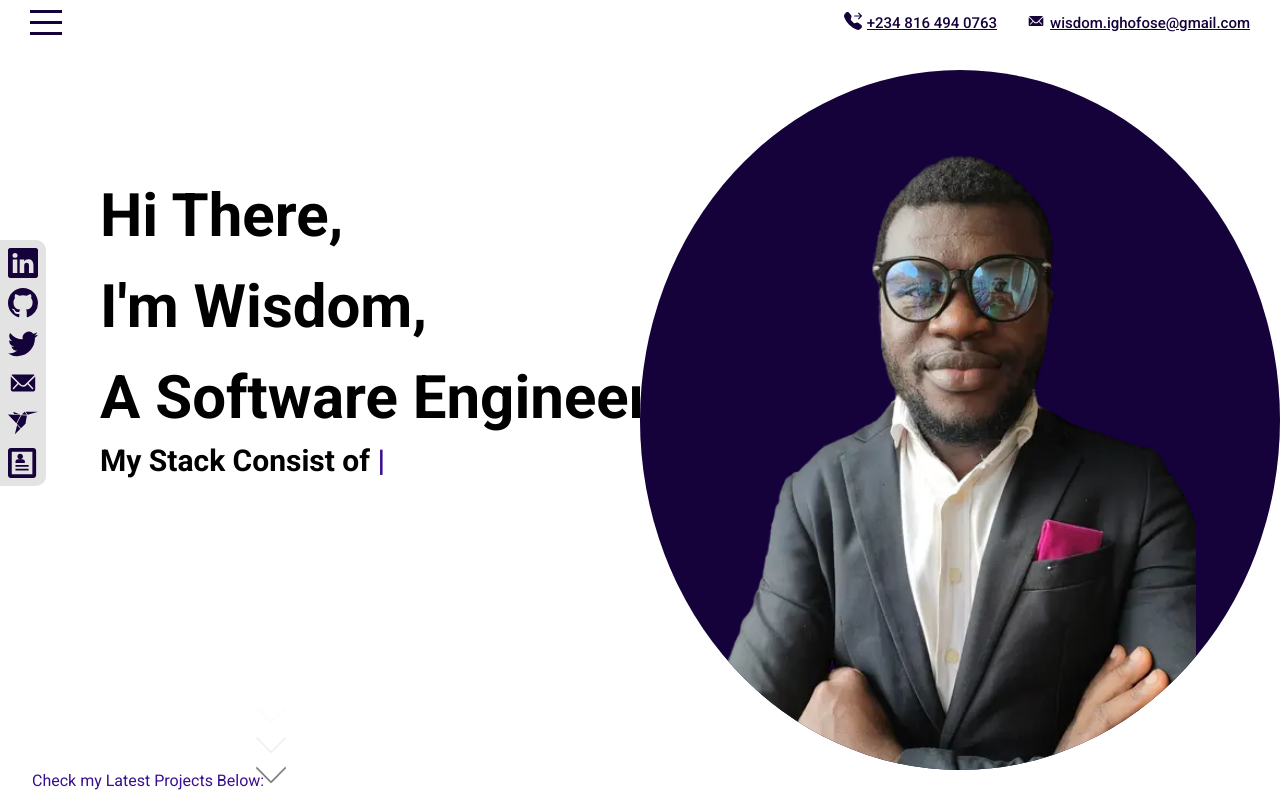
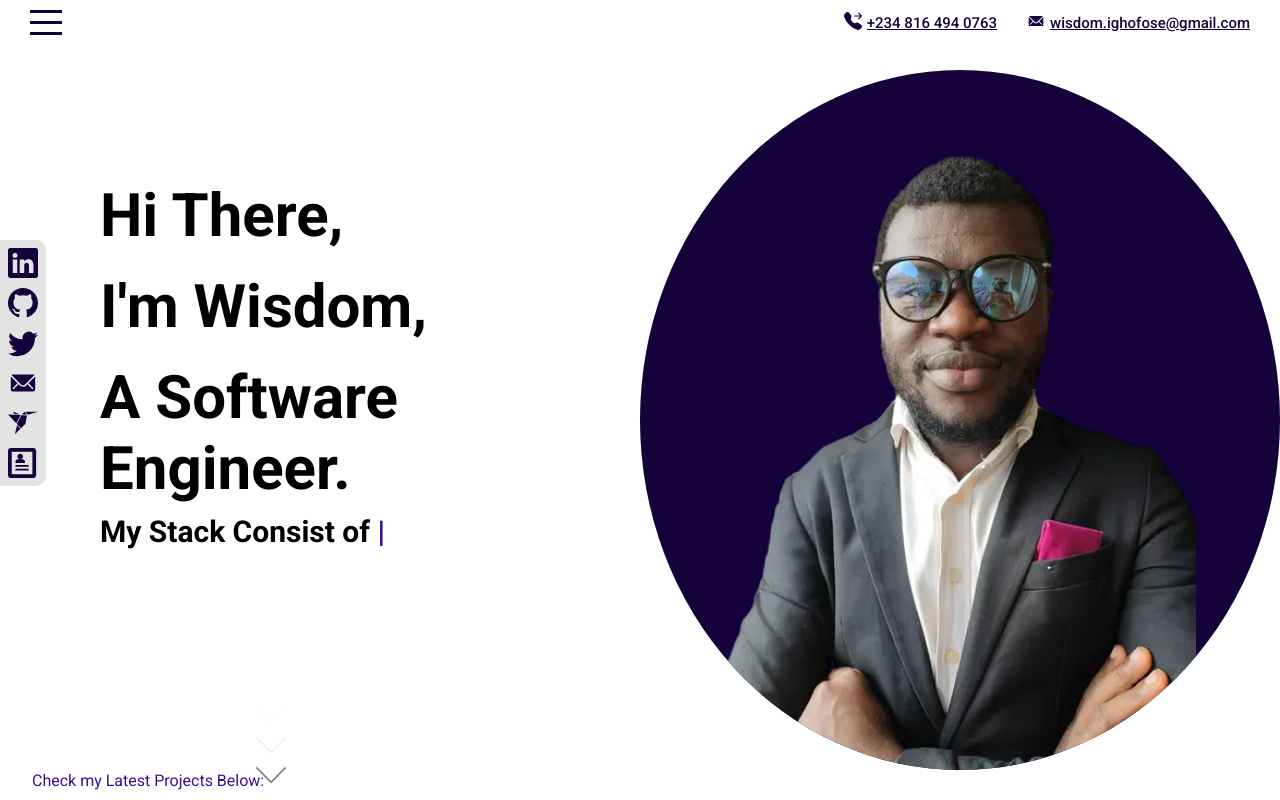
Before and after one commit to Wissy47/wisdom-portfolio, a React (Create React App) app: page / in a window 1280 px wide. Built offline with nearby package versions, Linux system fonts and the light colour scheme.

Commit message:
update files

```diff
--- a/src/components/intro/intro.scss
+++ b/src/components/intro/intro.scss
@@ -55,7 +55,7 @@
     overflow: hidden;
 
     .wrapper {
-      width: 100%;
+      // width: 100%;
       height: 100%;
       padding-left: 100px;
       padding-top: 100px;
--- a/src/components/social/Socials.jsx
+++ b/src/components/social/Socials.jsx
@@ -15,7 +15,7 @@ function Socials({activeMenu}) {
             <a href="https://twitter.com/Wissy47" target={"_blank"} rel="noreferrer"><BsTwitter className="icons" /></a>
             <a href="mailto:wisdom.ighofose@gmail.com"><IoIosMail className="icons" /></a>
             <a href="https://www.freelancer.com/u/blackrockwise" target={"_blank"} rel="noreferrer"><SiFreelancer className="icons" /></a>
-            <a href="./assets/resume/wisdom_resume.pdf" download={true}><ImProfile className="icons download" /></a>
+            <a href="./assets/resume/001_WISDOM_IGHOFOSE.pdf" download={true}><ImProfile className="icons download" /></a>
         </div>
     )
 }
```
Also changed, not shown: 2 other files (tests, documents, lock files or other folders).
